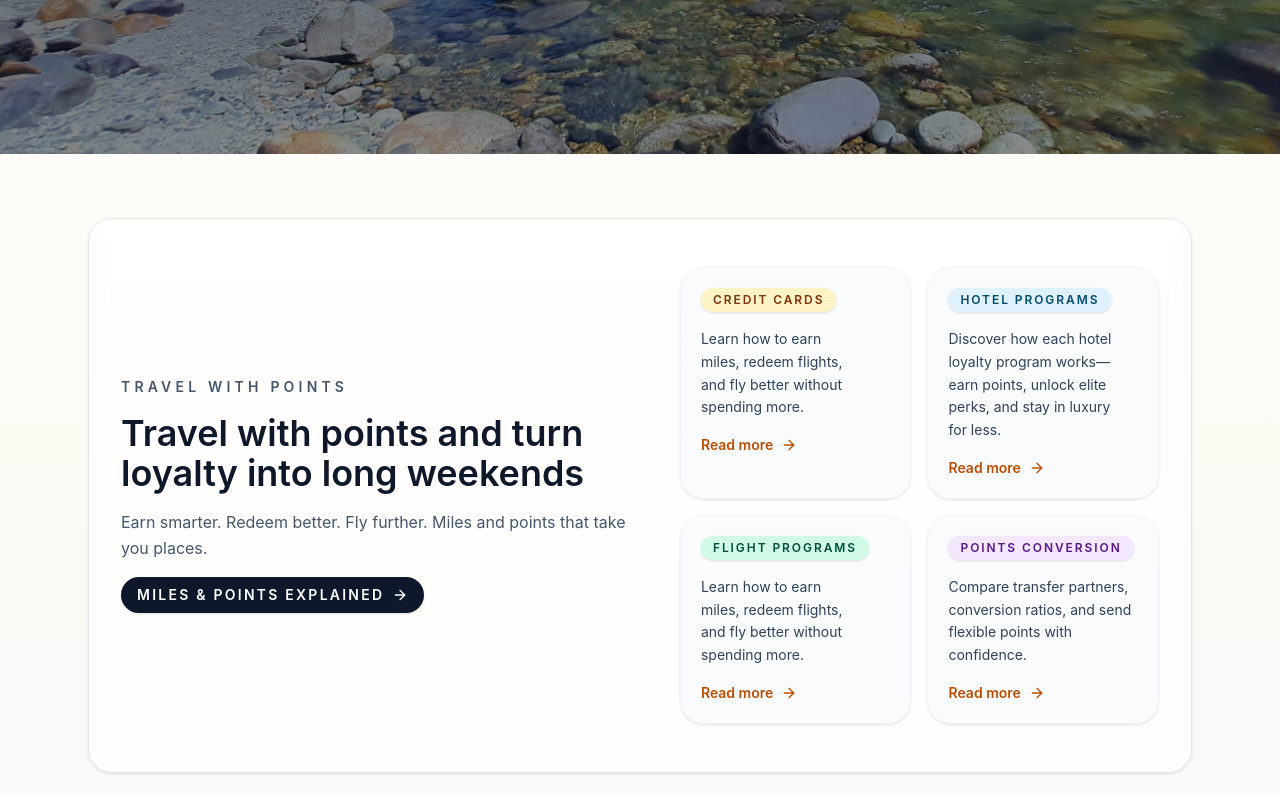
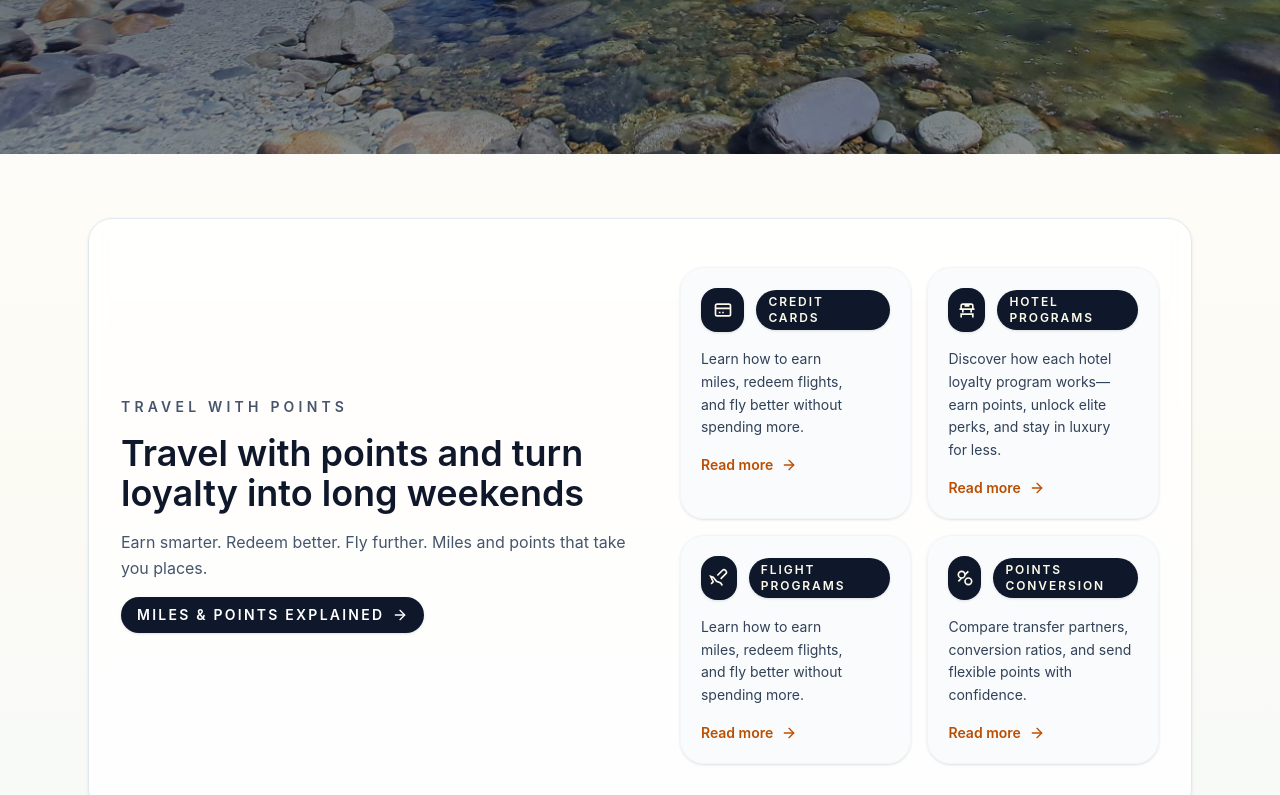
Before and after one commit to bansalmanik/travel-website, a Next.js app: page / in a window 1280 px wide. Shown: the part 499-1294 px from the top of the page. Built offline with nearby package versions, Linux system fonts and the light colour scheme.

Commit message:
Refine travel card accents and icons

```diff
--- a/app/page.tsx
+++ b/app/page.tsx
@@ -1,3 +1,4 @@
+import React from "react";
 import Image from "next/image";
 import Link from "next/link";
 
@@ -8,26 +9,58 @@ const travelWithPointsHighlights = [
     title: "Credit Cards",
     description: "Learn how to earn miles, redeem flights, and fly better without spending more.",
     href: "/travel-with-points/credit-cards",
-    accent: "bg-amber-100 text-amber-900",
+    accent: "bg-slate-900 text-amber-50",
+    Icon: (props: React.SVGProps<SVGSVGElement>) => (
+      <svg viewBox="0 0 24 24" fill="none" stroke="currentColor" strokeWidth="2" {...props}>
+        <rect x="3" y="5" width="18" height="14" rx="2" ry="2" />
+        <path d="M3 10h18" />
+        <path d="M7 15h2" />
+        <path d="M11 15h2" />
+      </svg>
+    ),
   },
   {
     title: "Hotel Programs",
     description:
       "Discover how each hotel loyalty program works—earn points, unlock elite perks, and stay in luxury for less.",
     href: "/travel-with-points/hotel-programs",
-    accent: "bg-sky-100 text-sky-900",
+    accent: "bg-slate-900 text-amber-50",
+    Icon: (props: React.SVGProps<SVGSVGElement>) => (
+      <svg viewBox="0 0 24 24" fill="none" stroke="currentColor" strokeWidth="2" {...props}>
+        <path d="M3 11h18" />
+        <path d="M5 11V7a2 2 0 0 1 2-2h10a2 2 0 0 1 2 2v4" />
+        <path d="M5 21v-4h14v4" />
+        <path d="M7 11v4" />
+        <path d="M17 11v4" />
+        <path d="M9 7h6" />
+      </svg>
+    ),
   },
   {
     title: "Flight Programs",
     description: "Learn how to earn miles, redeem flights, and fly better without spending more.",
     href: "/travel-with-points/flight-programs",
-    accent: "bg-emerald-100 text-emerald-900",
+    accent: "bg-slate-900 text-amber-50",
+    Icon: (props: React.SVGProps<SVGSVGElement>) => (
+      <svg viewBox="0 0 24 24" fill="none" stroke="currentColor" strokeWidth="2" {...props}>
+        <path d="m2.5 19 2.5-2.5L2 10l3 1 4 5 5 2 2 3" />
+        <path d="M14 13l6-6a2.828 2.828 0 0 0-4-4l-6 6" />
+      </svg>
+    ),
   },
   {
     title: "Points Conversion",
     description: "Compare transfer partners, conversion ratios, and send flexible points with confidence.",
     href: "/pointsconversion",
-    accent: "bg-purple-100 text-purple-900",
+    accent: "bg-slate-900 text-amber-50",
+    Icon: (props: React.SVGProps<SVGSVGElement>) => (
+      <svg viewBox="0 0 24 24" fill="none" stroke="currentColor" strokeWidth="2" {...props}>
+        <circle cx="8" cy="8" r="4" />
+        <circle cx="16" cy="16" r="4" />
+        <path d="m4 16 4-4" />
+        <path d="m12 8 4-4" />
+      </svg>
+    ),
   },
 ];
 
@@ -130,11 +163,16 @@ export default async function Home() {
                     aria-label={`Learn more about ${item.title}`}
                     className="group flex h-full flex-col gap-4 rounded-3xl border border-slate-100 bg-slate-50/80 p-5 text-left shadow-sm transition hover:-translate-y-1 hover:shadow-md focus-visible:outline focus-visible:outline-2 focus-visible:outline-offset-2 focus-visible:outline-amber-200"
                   >
-                    <span
-                      className={`inline-flex w-fit items-center rounded-full px-3 py-1 text-xs font-semibold uppercase tracking-[0.16em] shadow-sm ${item.accent}`}
-                    >
-                      {item.title}
-                    </span>
+                    <div className="flex items-center gap-3">
+                      <span className="flex h-11 w-11 items-center justify-center rounded-2xl bg-slate-900 text-amber-50 shadow-sm transition group-hover:bg-slate-800">
+                        <item.Icon aria-hidden className="h-5 w-5" />
+                      </span>
+                      <span
+                        className={`inline-flex w-fit items-center rounded-full px-3 py-1 text-xs font-semibold uppercase tracking-[0.16em] shadow-sm ${item.accent}`}
+                      >
+                        {item.title}
+                      </span>
+                    </div>
                     <p className="text-pretty text-sm leading-relaxed text-slate-700">{item.description}</p>
                     <span className="inline-flex items-center text-sm font-semibold text-amber-700">
                       Read more
```
